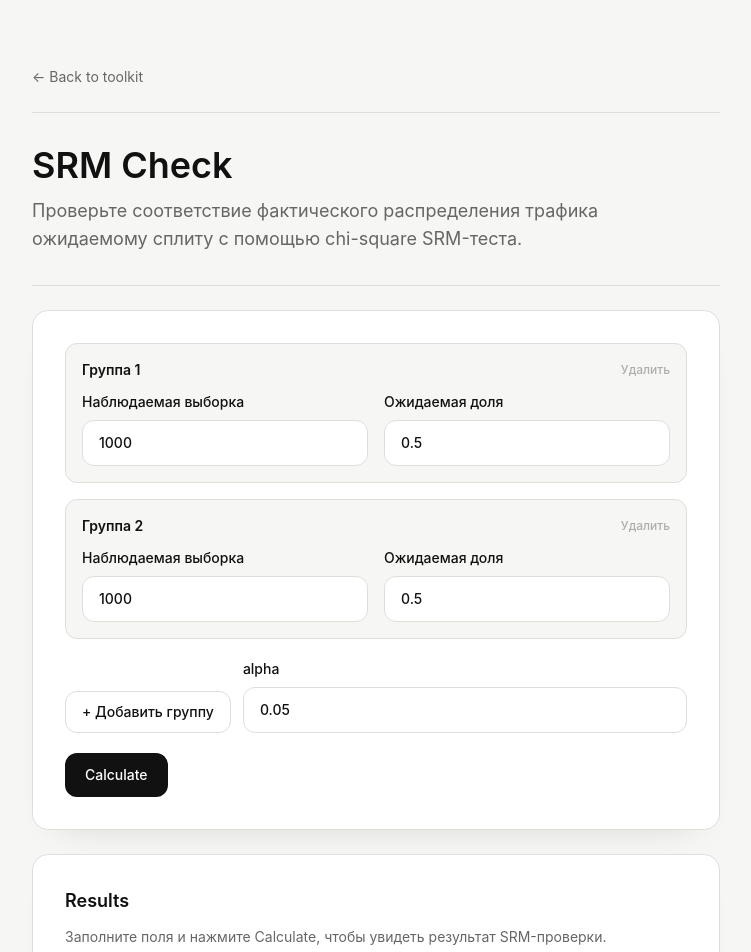
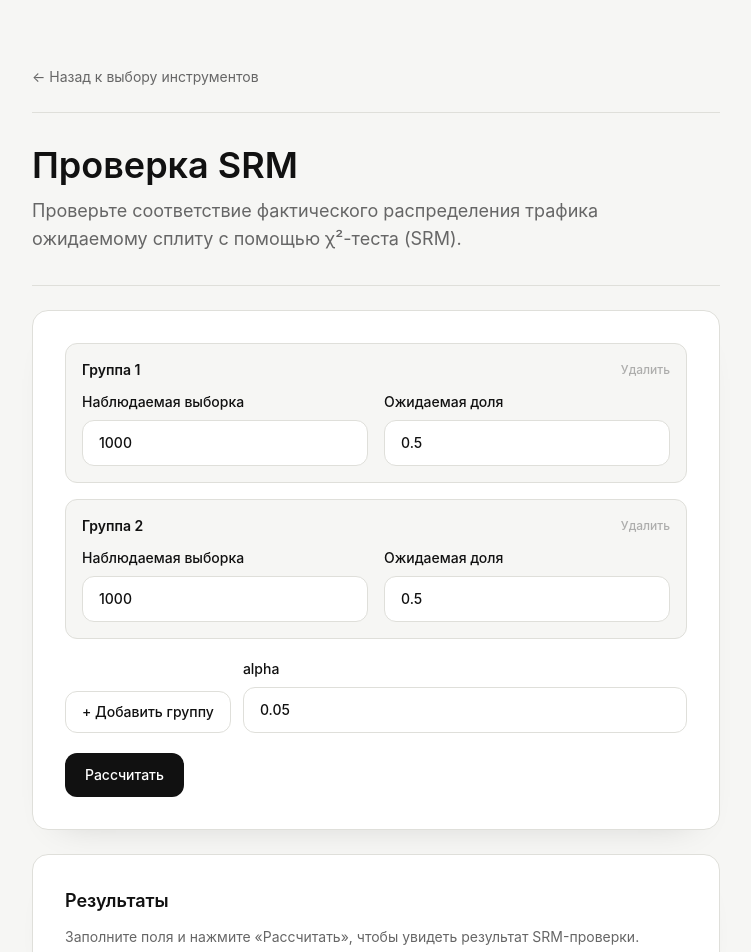
Before and after one commit to elizabeth290789/ab-tools-site, a Next.js app: page /srm in a window 1280 px wide. Shown: the top 952 px of the page, without its empty margins (264-1015 px from the left). Built offline with nearby package versions, Linux system fonts and the light colour scheme.

Commit message:
Translate SRM page top-level UI labels to Russian

```diff
--- a/app/srm/page.tsx
+++ b/app/srm/page.tsx
@@ -289,13 +289,13 @@ export default function SrmPage() {
           href="/"
           className="inline-flex items-center gap-2 text-sm text-muted transition-colors hover:text-ink"
         >
-          ← Back to toolkit
+          ← Назад к выбору инструментов
         </Link>
 
         <header className="mt-6 border-y border-border py-8">
-          <h1 className="text-3xl font-semibold leading-tight md:text-4xl">SRM Check</h1>
+          <h1 className="text-3xl font-semibold leading-tight md:text-4xl">Проверка SRM</h1>
           <p className="mt-3 max-w-2xl text-base text-muted md:text-lg">
-            Проверьте соответствие фактического распределения трафика ожидаемому сплиту с помощью chi-square SRM-теста.
+            Проверьте соответствие фактического распределения трафика ожидаемому сплиту с помощью χ²-теста (SRM).
           </p>
         </header>
 
@@ -362,16 +362,16 @@ export default function SrmPage() {
               type="submit"
               className="inline-flex w-full items-center justify-center rounded-xl bg-ink px-5 py-3 text-sm font-medium text-white transition-opacity hover:opacity-90 md:w-auto"
             >
-              Calculate
+              Рассчитать
             </button>
           </form>
         </section>
 
         <section className="mt-6 rounded-2xl border border-border bg-white p-6 shadow-card md:p-8">
-          <h2 className="text-lg font-semibold">Results</h2>
+          <h2 className="text-lg font-semibold">Результаты</h2>
 
           {!hasCalculated ? (
-            <p className="mt-3 text-sm text-muted">Заполните поля и нажмите Calculate, чтобы увидеть результат SRM-проверки.</p>
+            <p className="mt-3 text-sm text-muted">Заполните поля и нажмите «Рассчитать», чтобы увидеть результат SRM-проверки.</p>
           ) : null}
 
           {hasCalculated && calculation.error ? (
```
